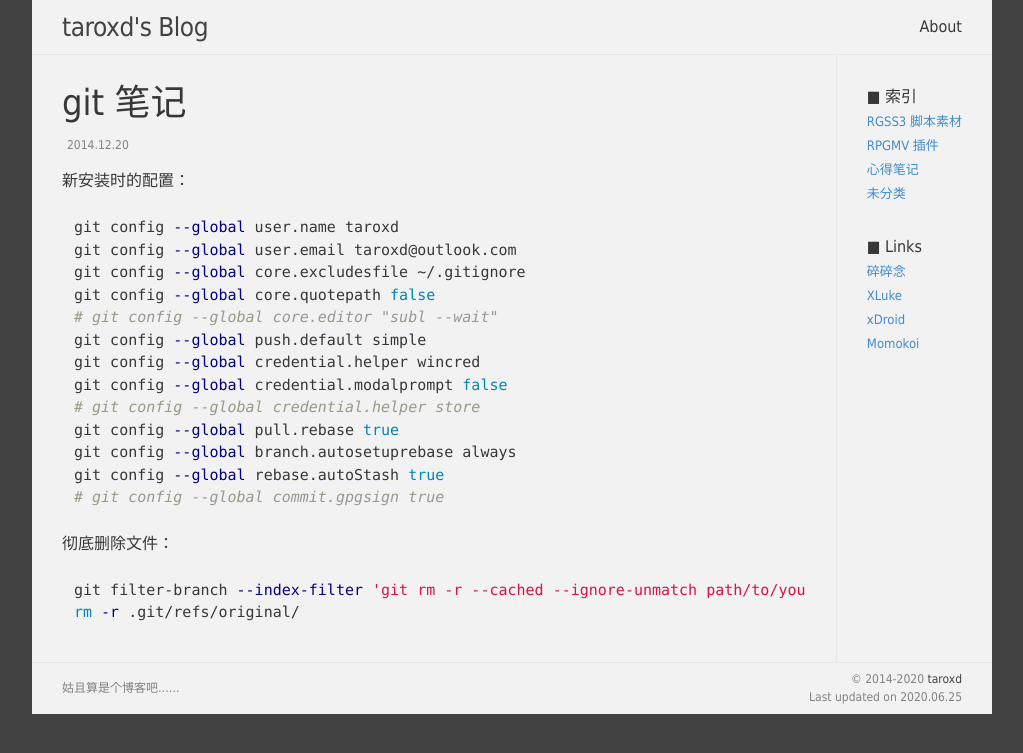
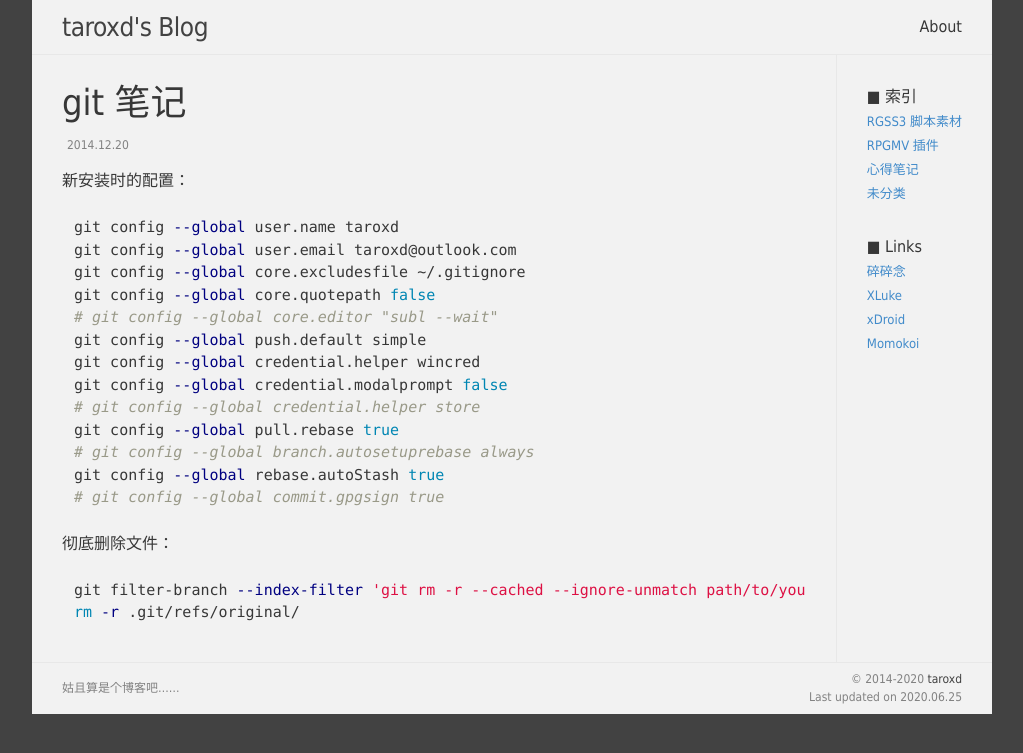
Before and after one commit to taroxd/taroxd.github.io, a Jekyll site: the page built from note/_posts/2014-12-20-setting-up-git.md, in a window 1280 px wide. Shown: the top 753 px of the page, without its empty margins (128-1151 px from the left). Built offline with Jekyll 4.4.1, drawn with Linux system fonts in a browser that asks for light colours.

````diff
--- a/note/_posts/2014-12-20-setting-up-git.md
+++ b/note/_posts/2014-12-20-setting-up-git.md
@@ -15,7 +15,7 @@ git config --global credential.helper wincred
 git config --global credential.modalprompt false
 # git config --global credential.helper store
 git config --global pull.rebase true
-git config --global branch.autosetuprebase always
+# git config --global branch.autosetuprebase always
 git config --global rebase.autoStash true
 # git config --global commit.gpgsign true
 ```
````
